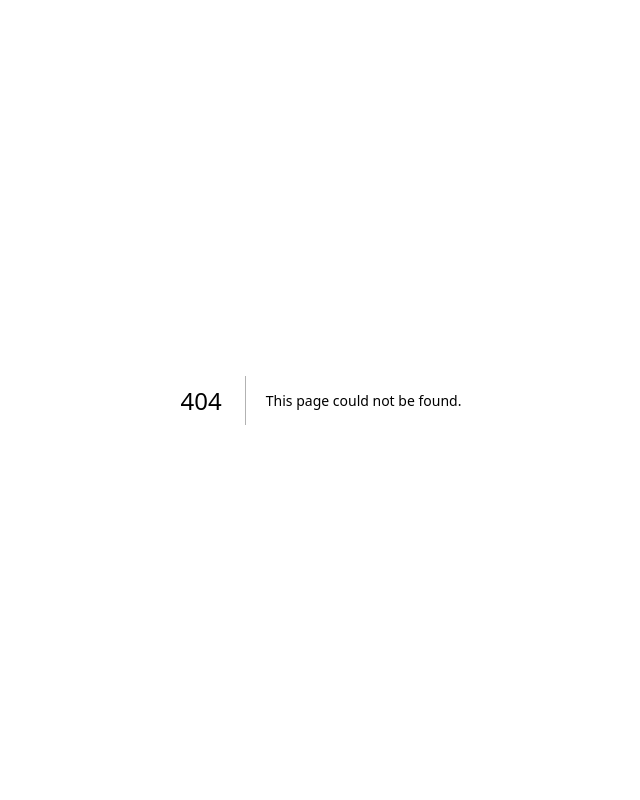
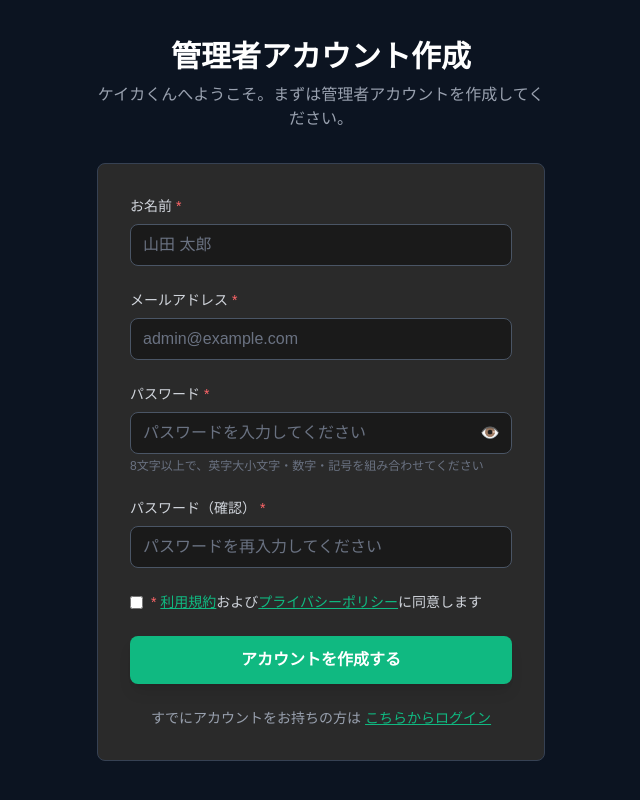
Before and after one commit to nto300002/keikakun_front, a Next.js app: page /auth/admin/signup in a window 1280 px wide. Before the commit this address had no page. Shown: the whole page, without its empty margins (319-959 px from the left). Built offline with nearby package versions, Linux system fonts and the light colour scheme.

Commit message:
feat: 認証関連ページ admin

```diff
--- /dev/null
+++ b/app/auth/admin/login/page.tsx
@@ -0,0 +1,5 @@
+import LoginForm from '@/components/auth/admin/LoginForm';
+
+export default function LoginPage() {
+  return <LoginForm />;
+}
--- /dev/null
+++ b/app/auth/admin/office_setup/page.tsx
@@ -0,0 +1,5 @@
+import OfficeSetup from '@/components/OfficeSetup';
+
+export default function OfficeSetupPage() {
+  return <OfficeSetup />;
+}
--- /dev/null
+++ b/app/auth/admin/signup/page.tsx
@@ -0,0 +1,5 @@
+import SignupForm from '@/components/auth/admin/SignupForm';
+
+export default function SignupPage() {
+  return <SignupForm />;
+}
```
